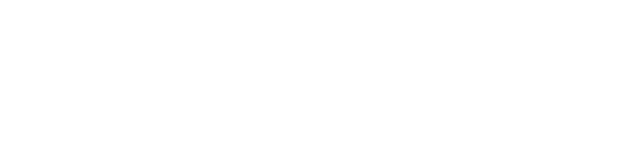
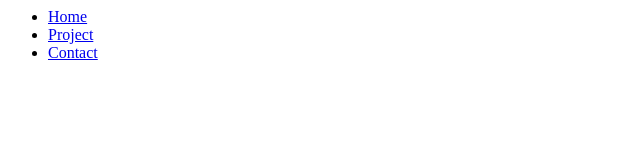
Before and after one commit to WVCS/portfolio-VikashMuruhathasan8, a plain HTML site: page projects.html in a window 1280 px wide. Shown: the whole page, without its empty margins (0-640 px from the left). Drawn offline with Linux system fonts and the light colour scheme.

Commit message:
Update projects.html

```diff
--- a/projects.html
+++ b/projects.html
@@ -1,3 +1,9 @@
 <html>
 <head>
-<p>
+<ul>
+  <li><a href="index.html">Home</a></li>
+  <li><a href="project.html">Project</a></li>
+  <li><a href="contact.html">Contact</a></li>
+</ul>
+  </head>
+</html>
```
